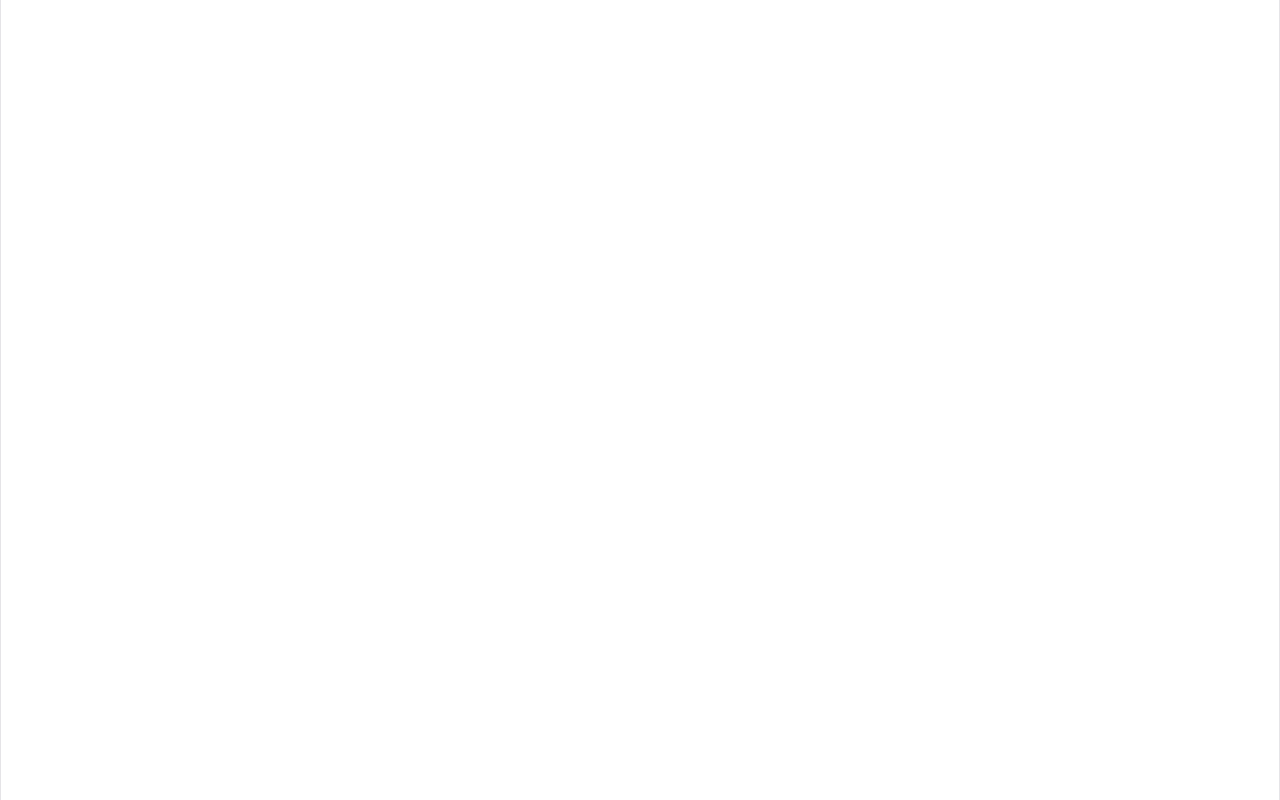
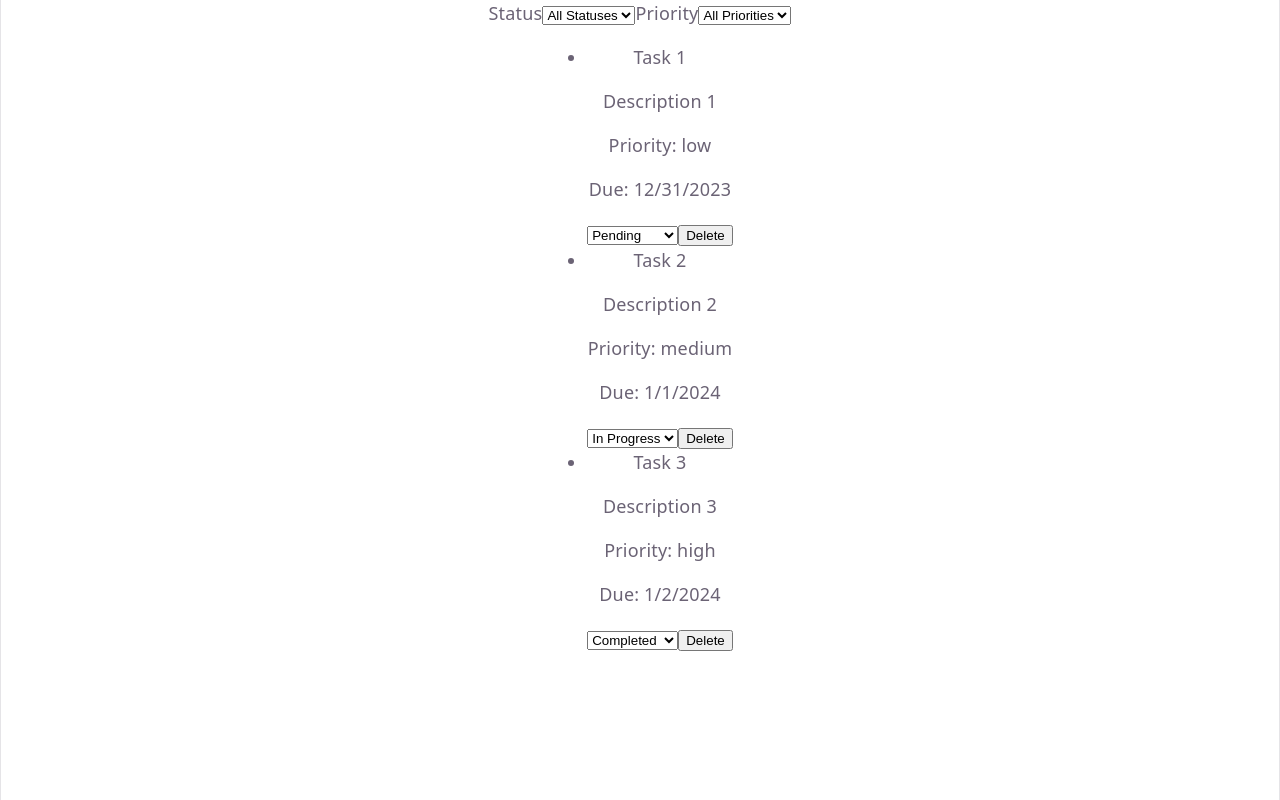
Before and after one commit to IsaacJCarnes/perscholas-lab9.3, a React (Vite) app: page / in a window 1280 px wide. Built offline with nearby package versions, Linux system fonts and the light colour scheme.

Commit message:
Setup TaskList and TaskFilter implementation with blank functions and template data

```diff
--- a/src/App.tsx
+++ b/src/App.tsx
@@ -1,11 +1,56 @@
-import './App.css'
+import "./App.css";
+import { type Task } from "./types";
+import { TaskList } from "./components/TaskList/TaskList";
+import { TaskFilter } from "./components/TaskFilter/TaskFilter";
 
+const taskArray: Array<Task> = [
+  {
+    id: "001",
+    title: "Task 1",
+    description: "Description 1",
+    priority: "low",
+    status: "pending",
+    dueDate: "12/31/2023",
+  },
+  {
+    id: "002",
+    title: "Task 2",
+    description: "Description 2",
+    priority: "medium",
+    status: "in-progress",
+    dueDate: "1/1/2024",
+  },
+  {
+    id: "003",
+    title: "Task 3",
+    description: "Description 3",
+    priority: "high",
+    status: "completed",
+    dueDate: "1/2/2024",
+  },
+];
 function App() {
+  function onStatusChange(id: string, status: string) {
+    console.log(id, status);
+  }
 
+  function onDelete(id: string) {
+    console.log(id, "Delete");
+  }
+
+  function onFilterChange(filter: Object) {
+    console.log(filter);
+  }
   return (
     <>
+      <TaskFilter onFilterChange={onFilterChange} />
+      <TaskList
+        tasks={taskArray}
+        onStatusChange={onStatusChange}
+        onDelete={onDelete}
+      />
     </>
-  )
+  );
 }
 
-export default App
+export default App;
```
Also changed, not shown: src/types/index.ts (+4 -3 lines).
